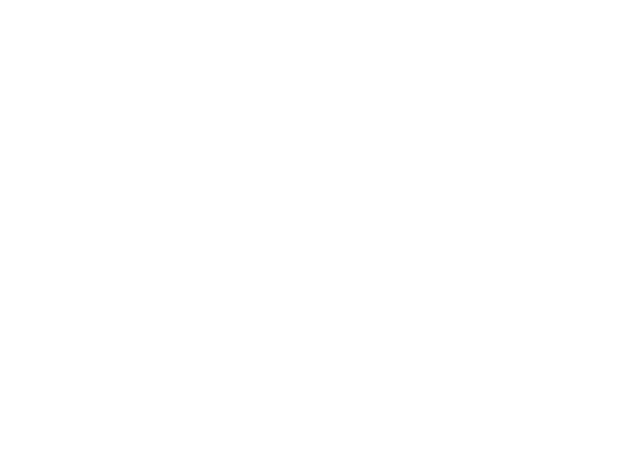
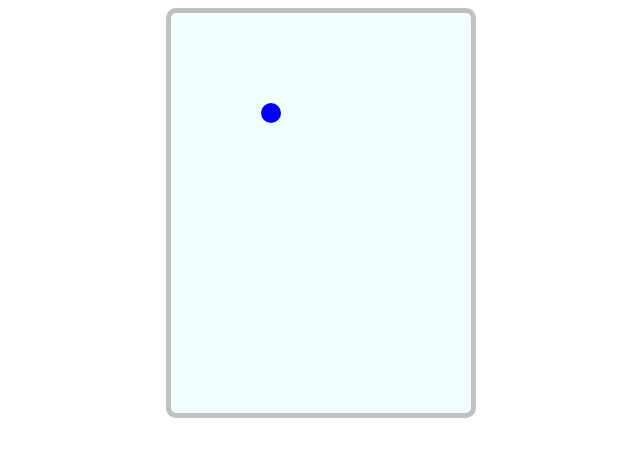
Before and after one commit to MKostrzewinski/Michal-Kostrzewinski-inf2A-2-WebS, a plain HTML site: page kuleczka/index.html in a window 1280 px wide. Shown: the whole page, without its empty margins (319-959 px from the left). Drawn offline with Linux system fonts and the light colour scheme.

Commit message:
próba...4?

```diff
--- a/kuleczka/style.css
+++ b/kuleczka/style.css
@@ -1,4 +1,4 @@
-#stol {
+.stol {
     position: relative;
     width : 300px;
     height: 400px;
@@ -8,7 +8,7 @@
     margin: 0 auto;
   }
 
-  #kuleczka {
+  .kuleczka {
     position: absolute;
     top   : 90px;
     left  : 90px;
```
